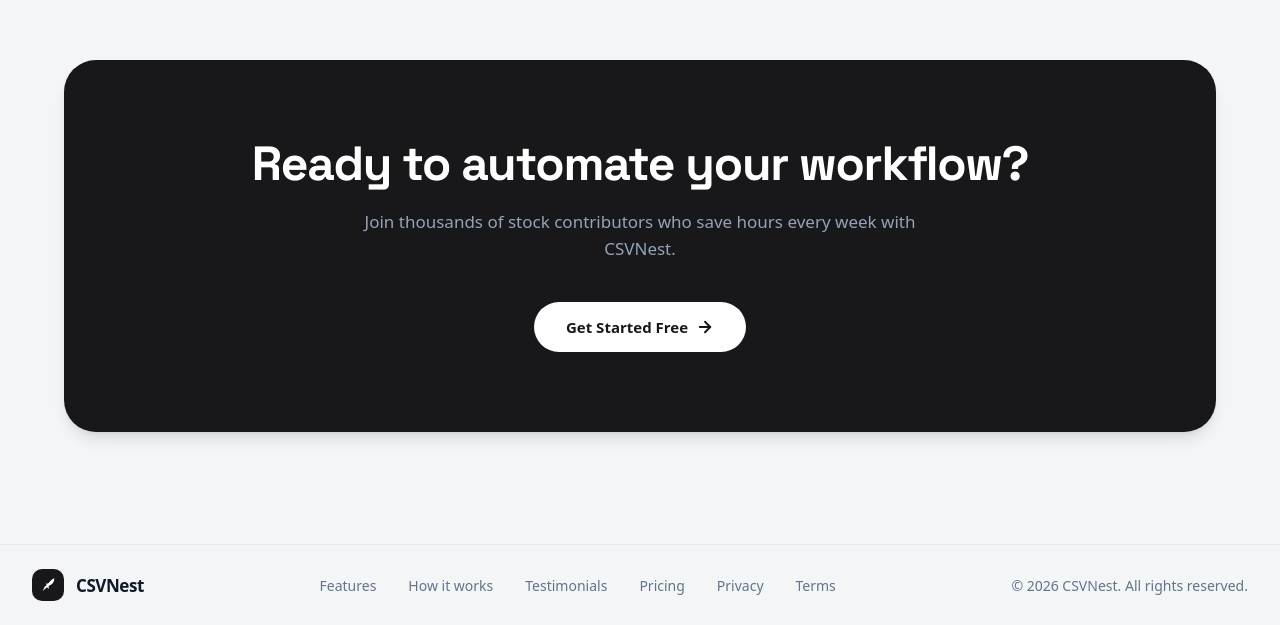
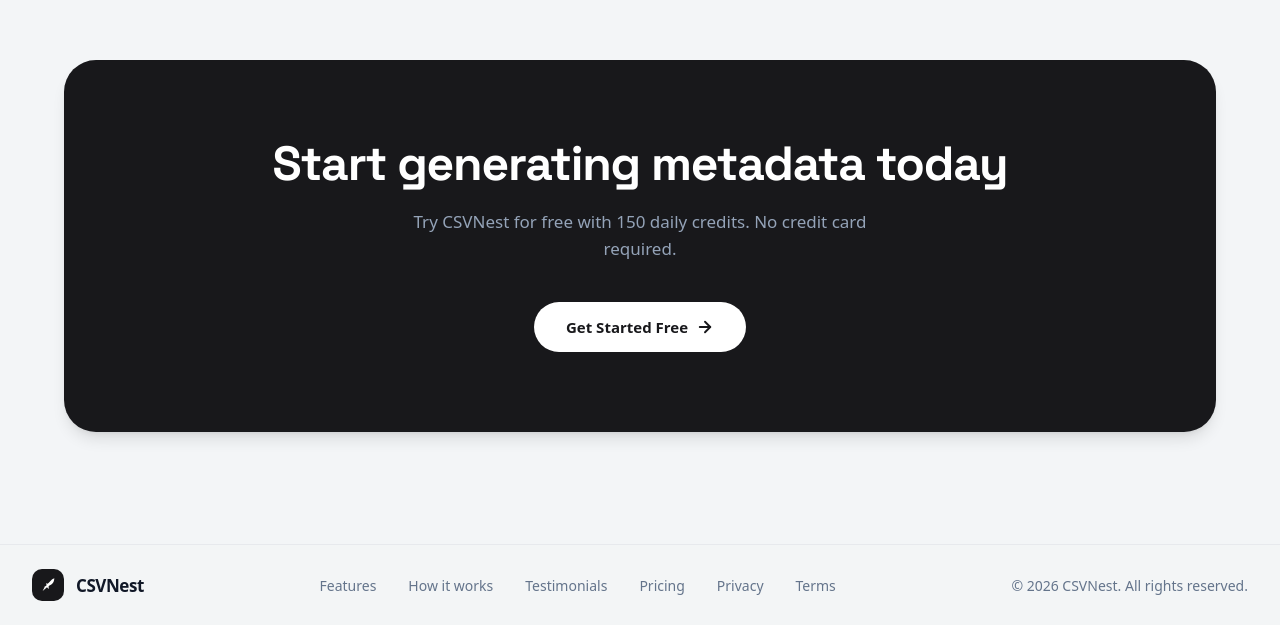
Before and after one commit to Alok4D/ai-meta-generator, a Next.js app in the folder apps/web/: page /pricing in a window 1280 px wide. Shown: the part 816-1441 px from the top of the page. Built offline with nearby package versions, Linux system fonts and the light colour scheme; no server answers.

Commit message:
feat: add dynamic pricing page with subscription plan display

```diff
--- a/apps/web/app/(landing)/pricing/page.tsx
+++ b/apps/web/app/(landing)/pricing/page.tsx
@@ -102,8 +102,8 @@ export default function PricingPage() {
       </section>
 
       <CTA
-        title="Ready to automate your workflow?"
-        subtitle="Join thousands of stock contributors who save hours every week with CSVNest."
+        title="Start generating metadata today"
+        subtitle={<>Try CSVNest for free with 150 daily credits. No credit card <br className="hidden sm:block" />required.</>}
         buttonText="Get Started Free"
       />
       <Footer />
```
